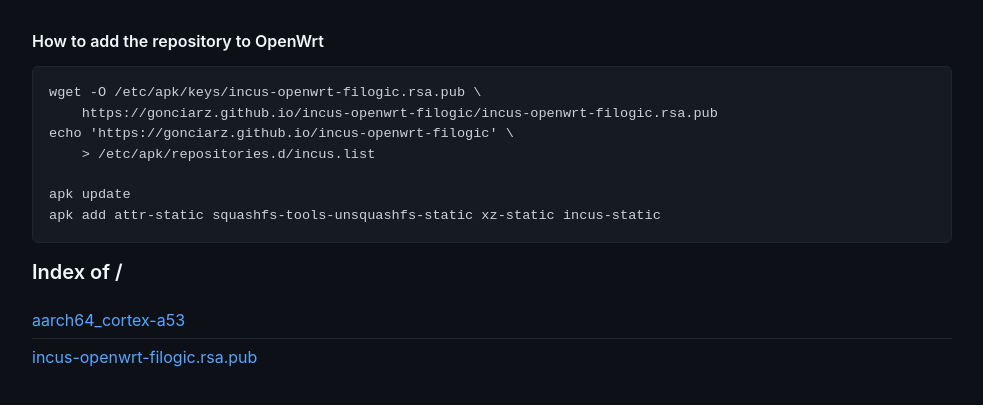
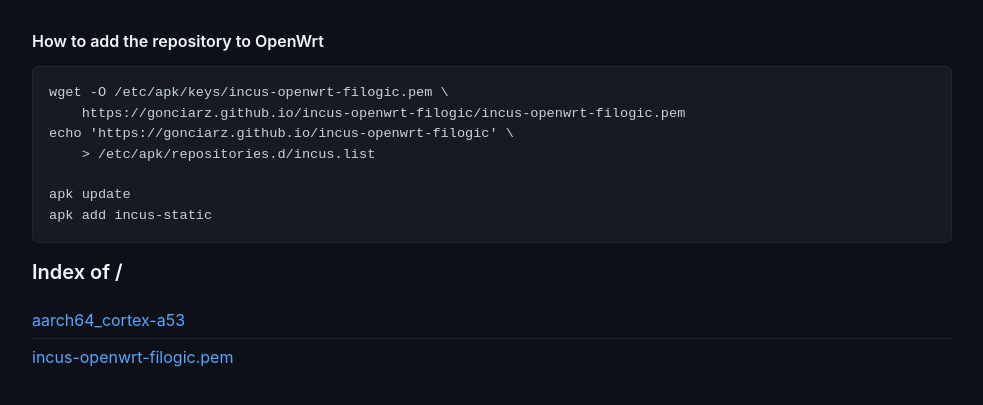
Before and after one commit to gonciarz/incus-openwrt-filogic, a plain HTML site: page index.html in a window 1280 px wide. Shown: the part 159-564 px from the top of the page, without its empty margins (148-1131 px from the left). Drawn offline with Linux system fonts and the light colour scheme.

Commit message:
deploy: f371a826ccea3646a61748cda8b41a04671f400b

```diff
--- a/index.html
+++ b/index.html
@@ -10,16 +10,16 @@
 compiled with <code>-mcpu=cortex-a73</code> for Filogic 880 (MT7988A)
 devices - stays compatible with Filogic 830 (MT7986) devices too.</p>
 <h2>How to add the repository to OpenWrt</h2>
-<pre>wget -O /etc/apk/keys/incus-openwrt-filogic.rsa.pub \
-    https://gonciarz.github.io/incus-openwrt-filogic/incus-openwrt-filogic.rsa.pub
+<pre>wget -O /etc/apk/keys/incus-openwrt-filogic.pem \
+    https://gonciarz.github.io/incus-openwrt-filogic/incus-openwrt-filogic.pem
 echo 'https://gonciarz.github.io/incus-openwrt-filogic' \
     > /etc/apk/repositories.d/incus.list
 
 apk update
-apk add attr-static squashfs-tools-unsquashfs-static xz-static incus-static</pre>
+apk add incus-static</pre>
 <h1>Index of /</h1>
 <ul>
-<li><a href="aarch64_cortex-a53">aarch64_cortex-a53</a></li><li><a href="incus-openwrt-filogic.rsa.pub">incus-openwrt-filogic.rsa.pub</a></li>
+<li><a href="aarch64_cortex-a53">aarch64_cortex-a53</a></li><li><a href="incus-openwrt-filogic.pem">incus-openwrt-filogic.pem</a></li>
 </ul>
 </body>
 </html>
```
Also changed, not shown: aarch64_cortex-a53/index.html (+1 -1 lines), 13 other files.
